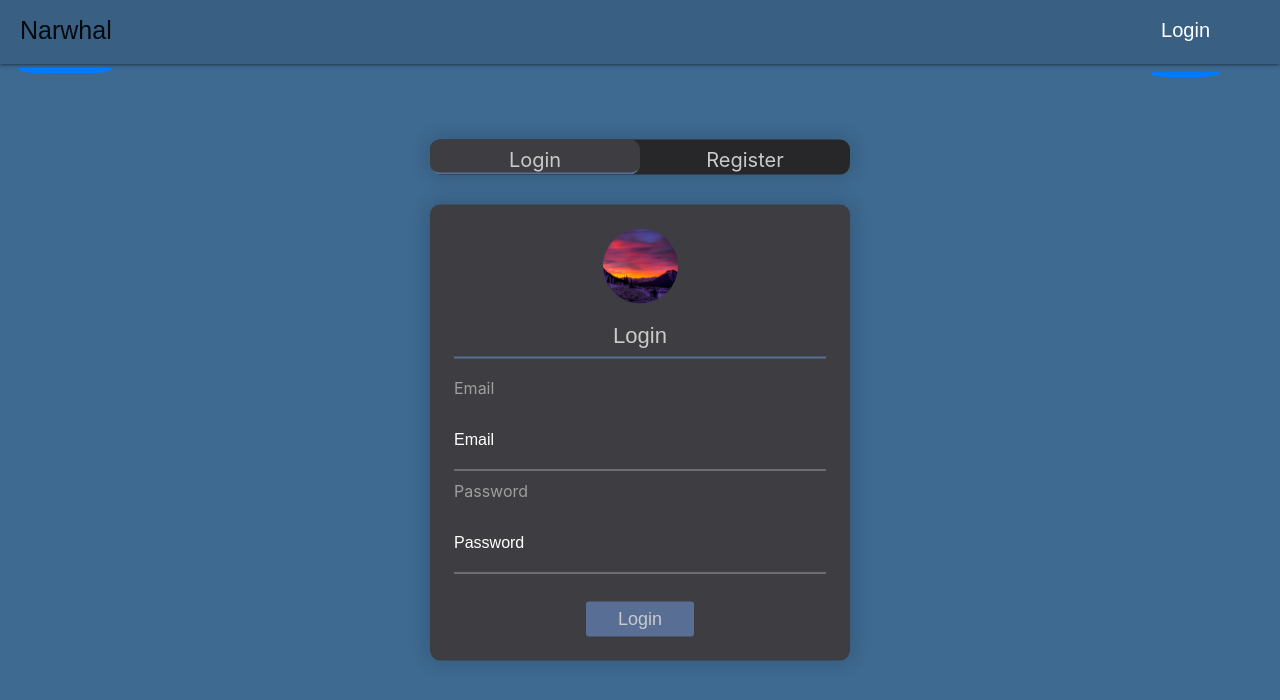
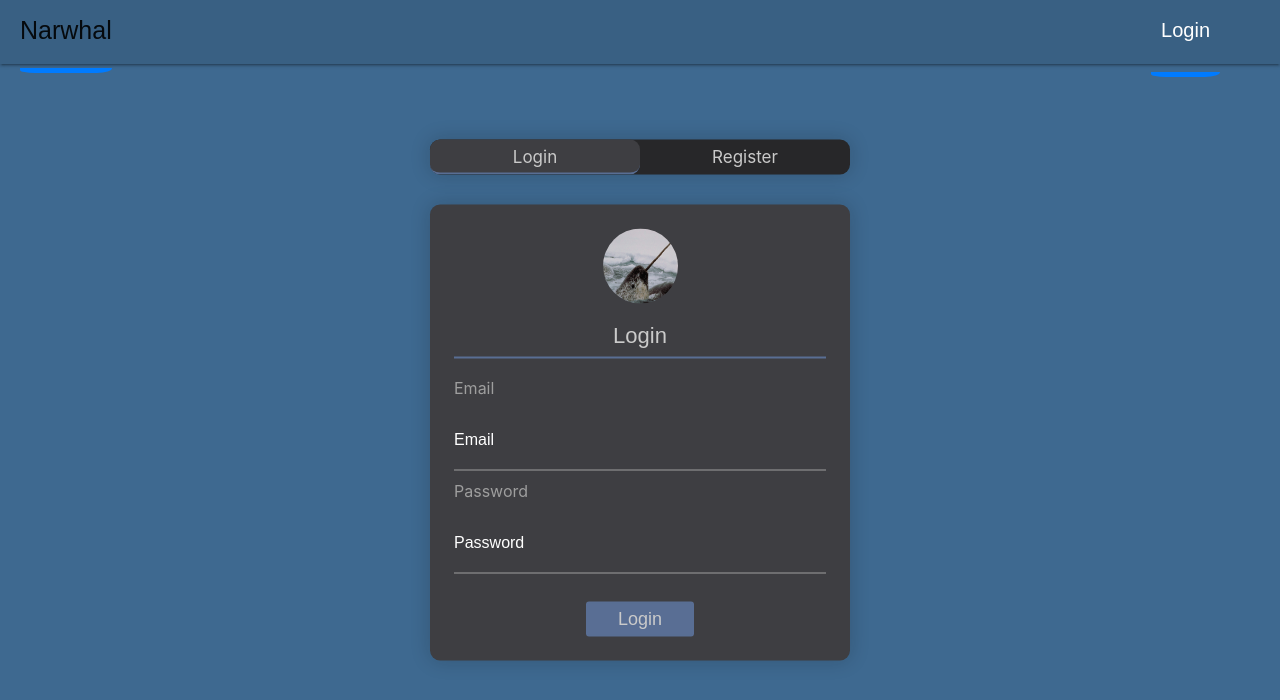
Before and after one commit to AEHevia/Narwhal, a React (Create React App) app in the folder client/: page / in a window 1280 px wide. Shown: the top 700 px of the page. Built offline with nearby package versions, Linux system fonts and the light colour scheme; a web font is replaced by a local one.

Commit message:
Logo & styling stuff

```diff
--- a/client/src/components/Animal.js
+++ b/client/src/components/Animal.js
@@ -31,6 +31,7 @@ class Animal extends Component {
               favorited = !favorited;
               this.props.handleUnfavorite(this.props.name);
             }}
+            style={textStyle}
           >
             Unfavorite
           </Button>
@@ -42,6 +43,7 @@ class Animal extends Component {
               favorited = !favorited;
               this.props.handleFavorite(this.props.name);
             }}
+            style={textStyle}
           >
             Favorite
           </Button>
@@ -117,4 +119,8 @@ class Animal extends Component {
   }
 }
 
+const textStyle = {
+  fontSize: "14px"
+};
+
 export default Animal;
--- a/client/src/components/LoginManager.js
+++ b/client/src/components/LoginManager.js
@@ -41,6 +41,7 @@ class LoginManager extends Component {
                   (this.state.isLoginOpen ? "login" : "")
                 }
                 onClick={this.showLoginBox}
+                style={textStyle}
               >
                 Login
               </div>
@@ -51,6 +52,7 @@ class LoginManager extends Component {
                   (this.state.isRegisterOpen ? "register" : "")
                 }
                 onClick={this.showRegisterBox}
+                style={textStyle}
               >
                 Register
               </div>
@@ -69,4 +71,8 @@ class LoginManager extends Component {
   }
 }
 
+const textStyle = {
+  fontSize: "17px"
+};
+
 export default LoginManager;
```
Also changed, not shown: client/src/images/logo.jpg.
